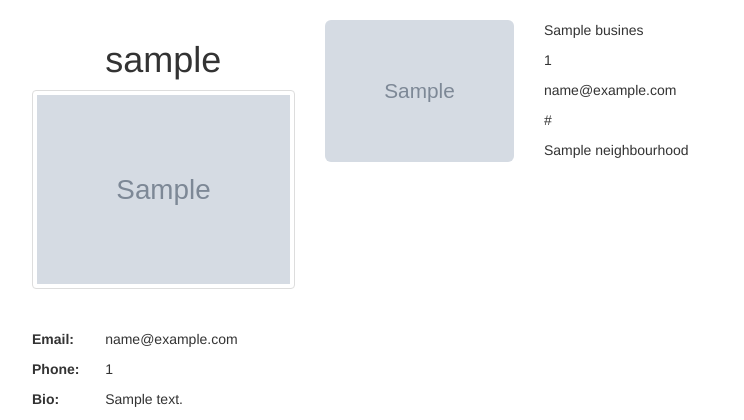
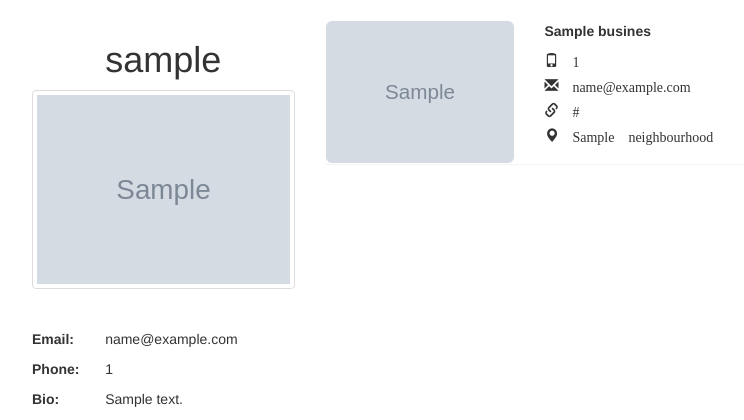
Before and after one commit to macymuhia/My_mtaa, a Django app: page /login/profile/ in a window 1280 px wide. Shown: the part 52-472 px from the top of the page, without its empty margins (38-782 px from the left). Run offline with Django 3.2, Linux system fonts and the light colour scheme; a user stored in the database is signed in; tables that the repository leaves empty hold one stand-in row (values such as "Sample post"); grey boxes marked "Sample" are stand-in pictures; some libraries are stand-ins or nearby versions.

Commit message:
Add glyphicons to business information and wrap each business in a panel

```diff
--- a/mtaa/templates/registration/profile.html
+++ b/mtaa/templates/registration/profile.html
@@ -46,17 +46,19 @@
             </div>
             <div class="col-md-9">
                 {% for business in businesses %}
+                <div class="panel">
                     <div class="row">
                         <div class="col-md-3">
                             {% if business.logo %}
                             <img src="{{ business.logo.url }}" alt="" class="img-responsive img-rounded"> {% endif %}
                         </div>
                         <div class="col-md-9">
-                        <p>{{business.name}}</p>
-                        <p>{{business.phone}}</p>
-                        <p>{{business.email}}</p>
-                        <p>{{business.website}}</p>
-                        <p>{{business.neighbourhood}}</p>
+                            <p><strong>{{business.name}}</strong></p>
+                            <p class="glyphicon glyphicon-phone">&nbsp;{{business.phone}}</p><br>
+                            <p class="glyphicon glyphicon-envelope">&nbsp;{{business.email}}</p><br>
+                            <p class="glyphicon glyphicon-link">&nbsp;{{business.website}}</p><br>
+                            <p class="glyphicon glyphicon-map-marker">&nbsp;{{business.neighbourhood}}</p>
+                        </div>
                     </div>
                 </div>
                 {% empty %}
```
Lines whose indentation alone changed are shown as unchanged.
